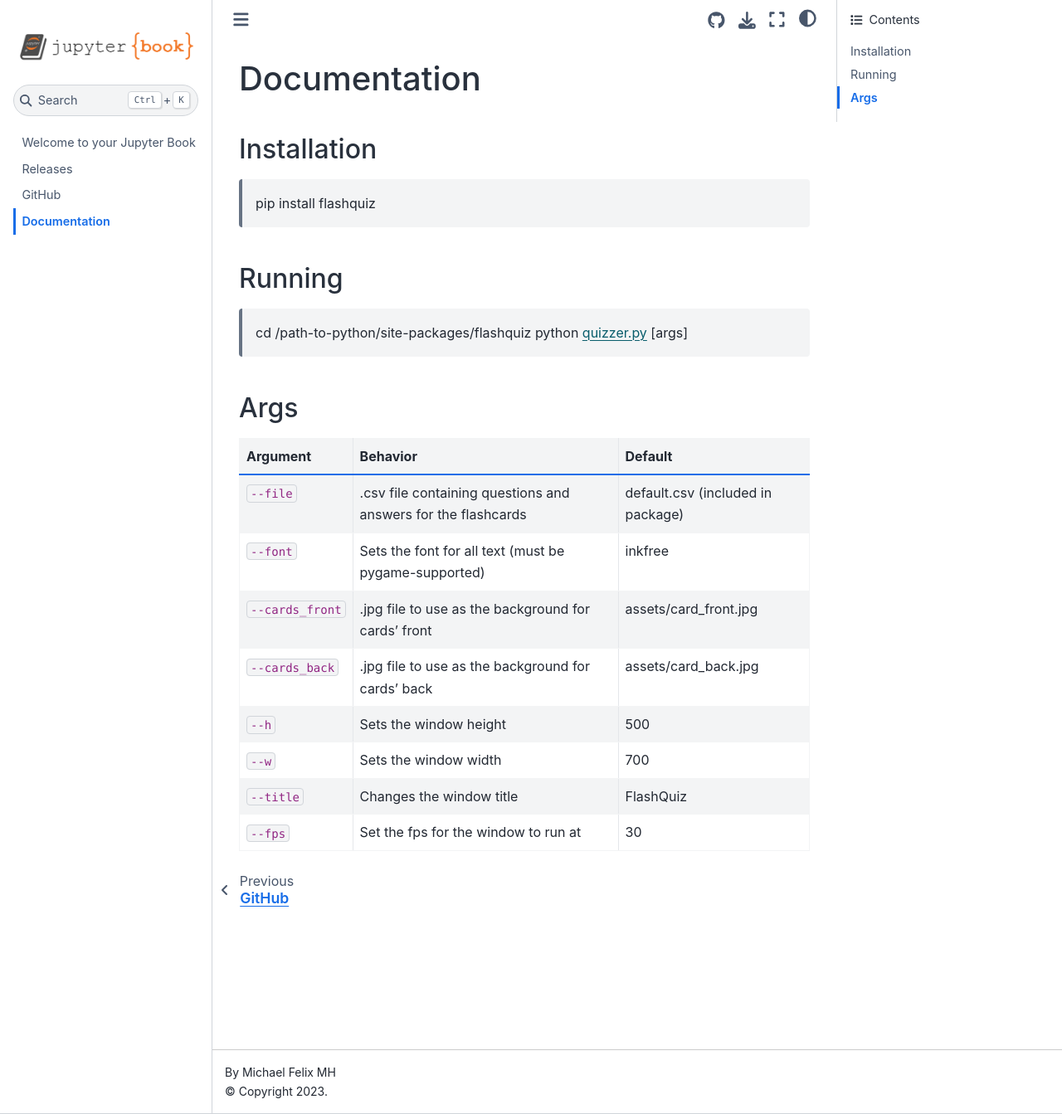
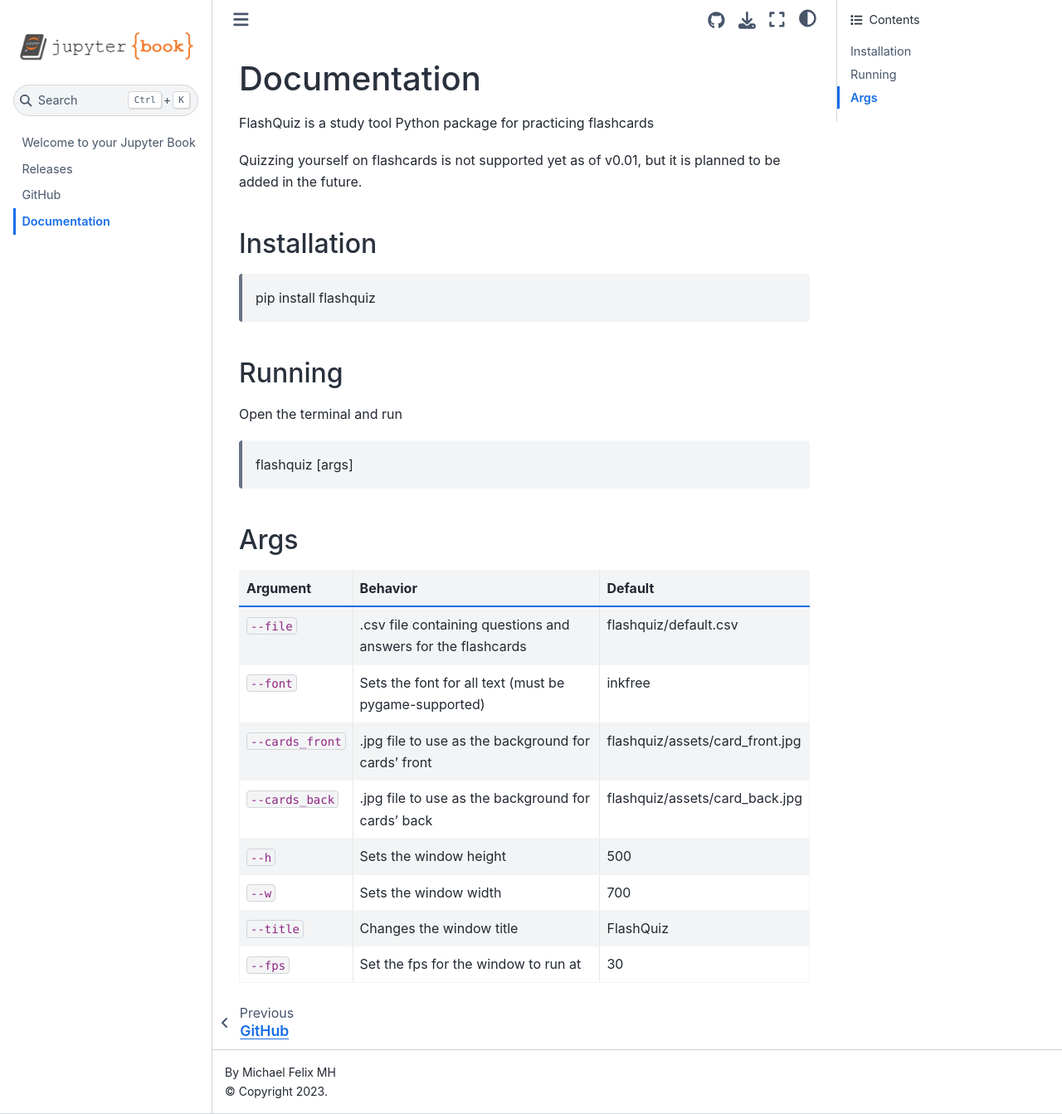
Before and after one commit to mike-fmh/simple-quizzer, a Jupyter Book: the page built from docs/doc.md, in a window 1280 px wide and 1343 px high. Shown: the whole window at 83% size. Built offline with Jupyter Book 1.0.4 settings and Sphinx 7.4.7 and the Sphinx Book theme 1.1.4, drawn with Linux system fonts in a browser that asks for light colours.

Commit message:
Update doc.md

```diff
--- a/docs/doc.md
+++ b/docs/doc.md
@@ -1,4 +1,8 @@
 # Documentation
+
+FlashQuiz is a study tool Python package for practicing flashcards
+
+Quizzing yourself on flashcards is not supported yet as of v0.01, but it is planned to be added in the future.
 
 ## Installation
 
@@ -7,19 +11,20 @@
 
 ## Running
 
-> cd /path-to-python/site-packages/flashquiz
-> python quizzer.py [args]
+Open the terminal and run
+
+> flashquiz [args]
 
 
 ## Args
 
-| Argument        | Behavior                                                      | Default                           |
-|-----------------|---------------------------------------------------------------|-----------------------------------|
-| `--file`        | .csv file containing questions and answers for the flashcards | default.csv (included in package) |
-| `--font`        | Sets the font for all text (must be pygame-supported)         | inkfree                           |
-| `--cards_front` | .jpg file to use as the background for cards' front           | assets/card_front.jpg             |
-| `--cards_back`  | .jpg file to use as the background for cards' back            | assets/card_back.jpg              |
-| `--h`           | Sets the window height                                        | 500                               |
-| `--w`           | Sets the window width                                         | 700                               |
-| `--title`       | Changes the window title                                      | FlashQuiz                         |
-| `--fps`         | Set the fps for the window to run at                          | 30                                |
+| Argument        | Behavior                                                      | Default                         |
+|-----------------|---------------------------------------------------------------|---------------------------------|
+| `--file`        | .csv file containing questions and answers for the flashcards | flashquiz/default.csv           |
+| `--font`        | Sets the font for all text (must be pygame-supported)         | inkfree                         |
+| `--cards_front` | .jpg file to use as the background for cards' front           | flashquiz/assets/card_front.jpg |
+| `--cards_back`  | .jpg file to use as the background for cards' back            | flashquiz/assets/card_back.jpg  |
+| `--h`           | Sets the window height                                        | 500                             |
+| `--w`           | Sets the window width                                         | 700                             |
+| `--title`       | Changes the window title                                      | FlashQuiz                       |
+| `--fps`         | Set the fps for the window to run at                          | 30                              |
```
